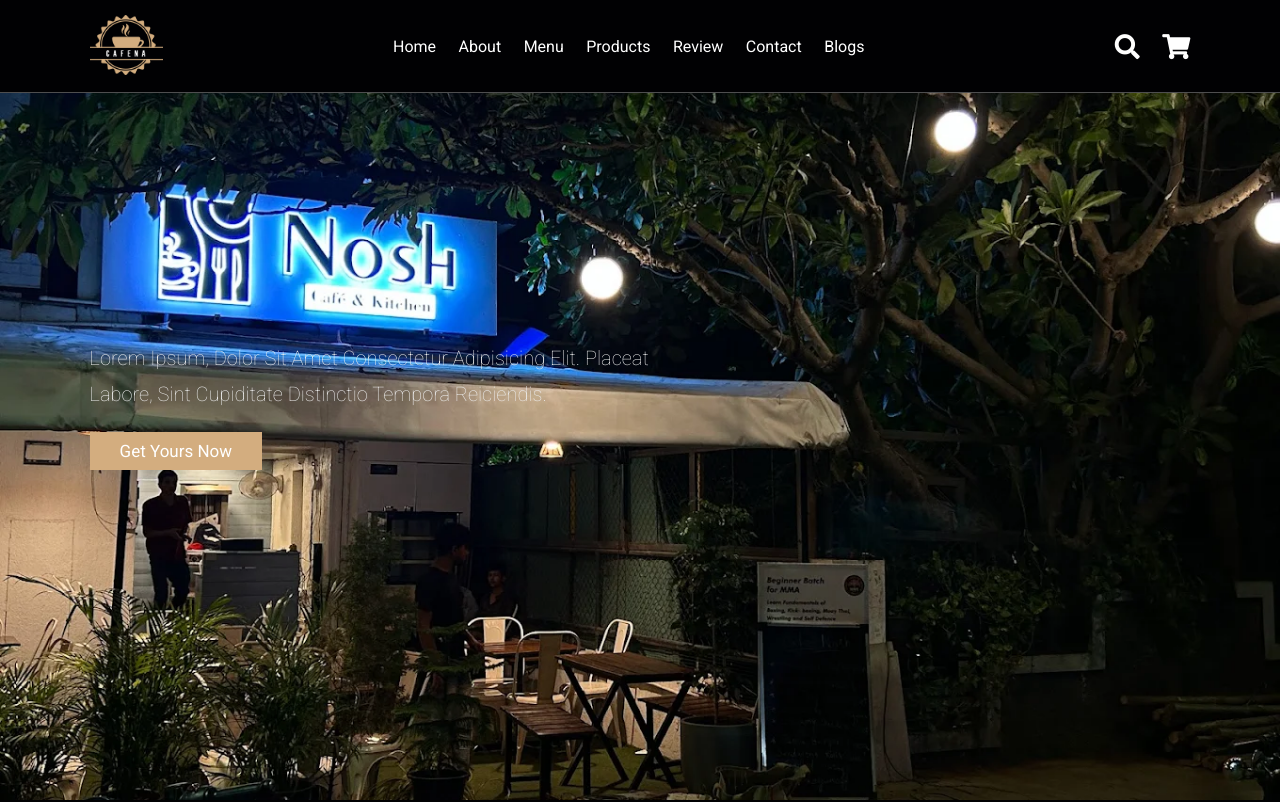
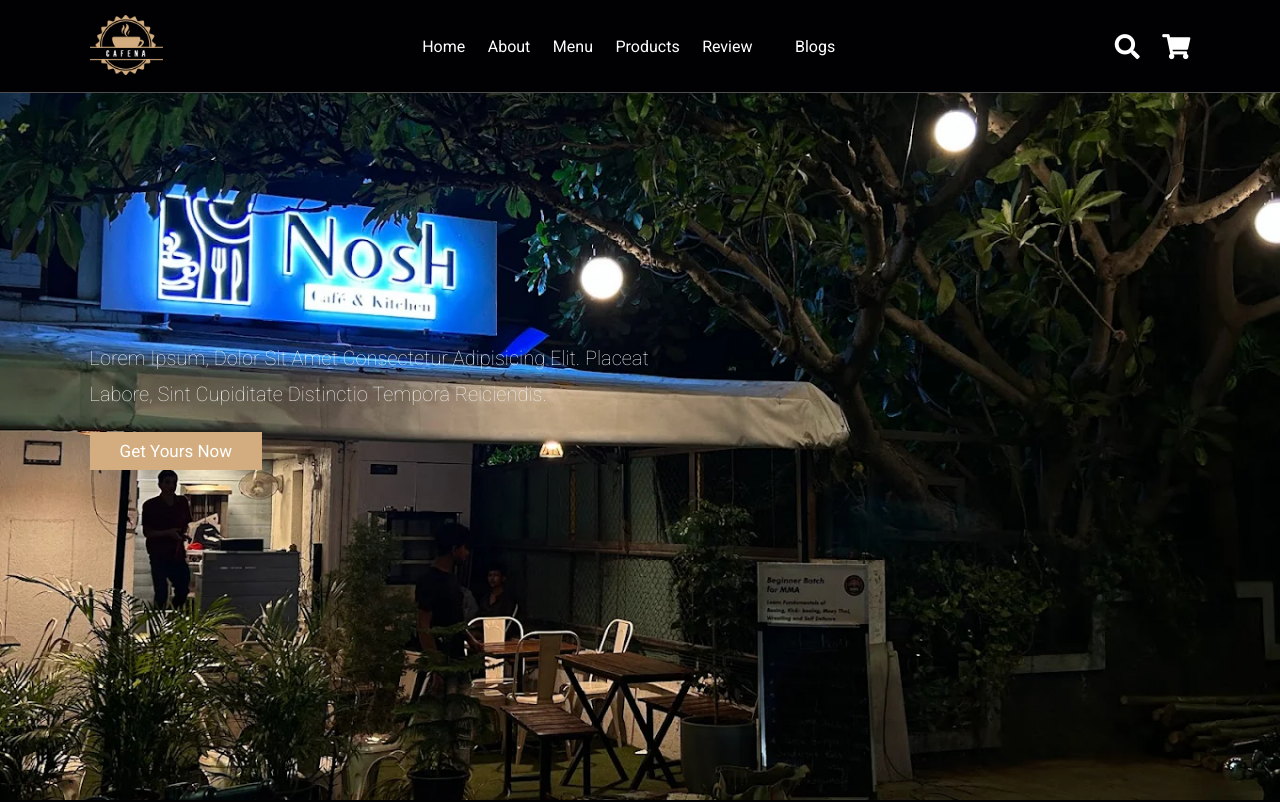
Before and after one commit to ayush19a/cafe-nosh, a plain HTML site: page Coffee-shop-website-main/index.html in a window 1280 px wide. Shown: the top 802 px of the page. Drawn offline with Linux system fonts and the light colour scheme; files whose address does not match are found by name.

Commit message:
Update index.html

```diff
--- a/Coffee-shop-website-main/index.html
+++ b/Coffee-shop-website-main/index.html
@@ -29,7 +29,7 @@
         <a href="#menu">menu</a>
         <a href="#products">products</a>
         <a href="#review">review</a>
-        <a href="#contact">contact</a>
+        <a href="#contact"></a>
         <a href="#blogs">blogs</a>
     </nav>
 
```
